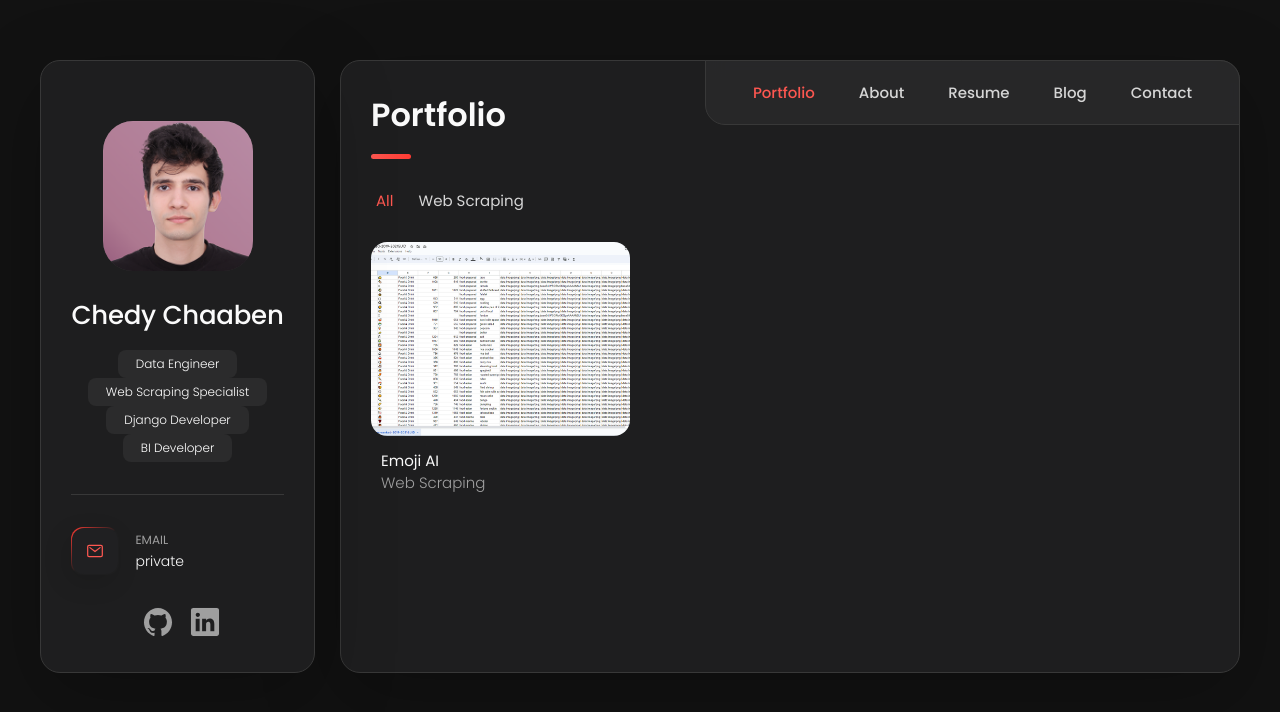
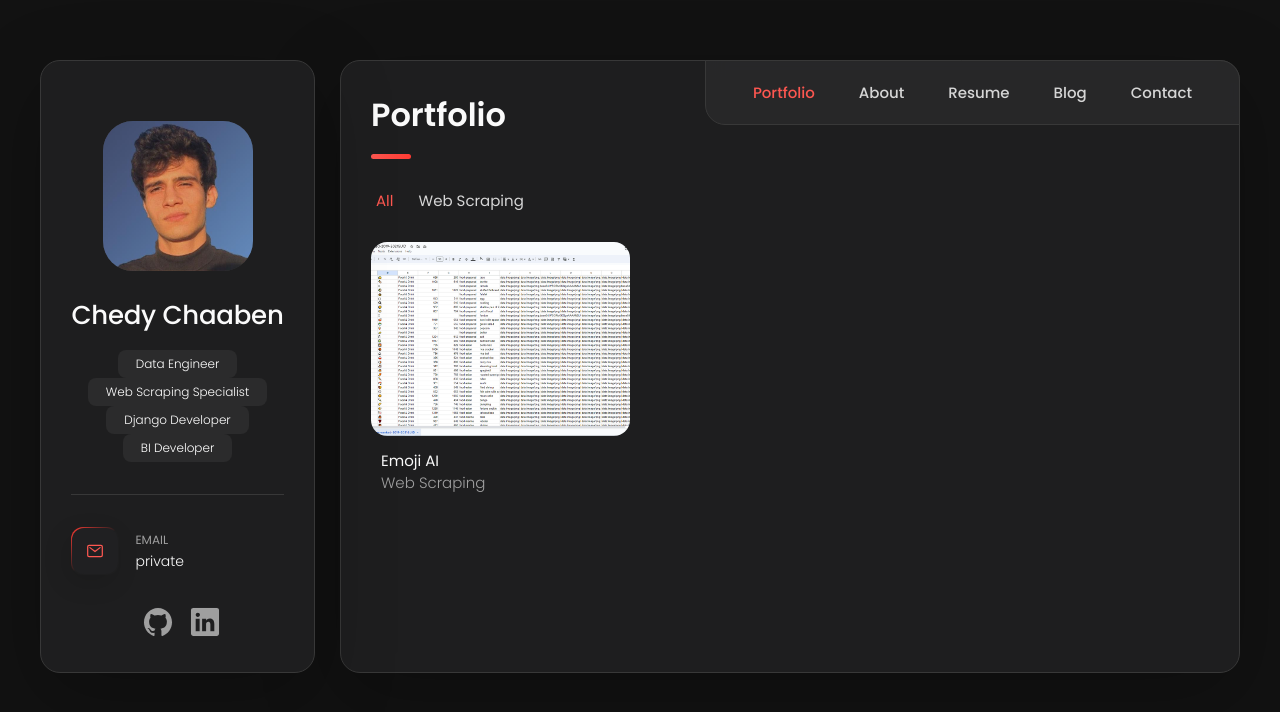
Before and after one commit to chedychaaben/portfolio-website, a Django app: page / in a window 1280 px wide. Shown: the top 712 px of the page. Run offline with Django 3.2, Linux system fonts and the light colour scheme; data that the repository does not hold is empty.

Commit message:
image change

```diff
--- a/templates/homepage.html
+++ b/templates/homepage.html
@@ -16,7 +16,7 @@
     <div class="sidebar-info">
 
       <figure class="avatar-box">
-        <img class="avatar-box" src="{% static "images/MY PIC_300x300.png"%}" alt="Chedy Chaaben" width="100">
+        <img class="avatar-box" src="{% static "images/MyPICBLUE.jpg"%}" alt="Chedy Chaaben" width="100">
       </figure>
 
       <div class="info-content">
```
Also changed, not shown: templates/static/images/MyPICBLUE.jpg (added).
